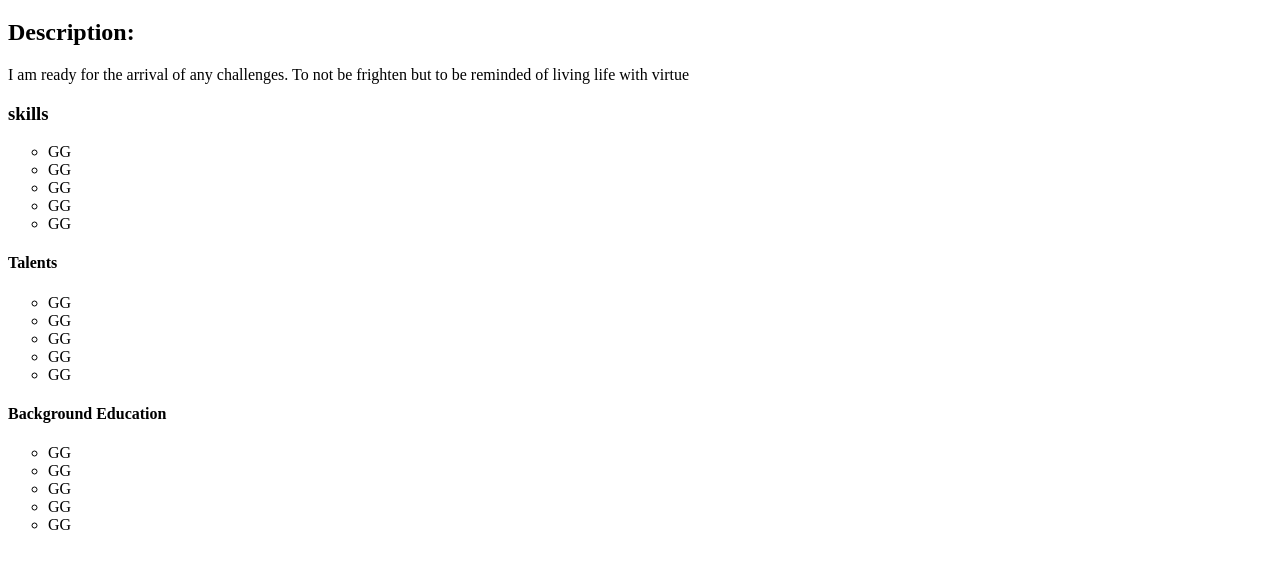
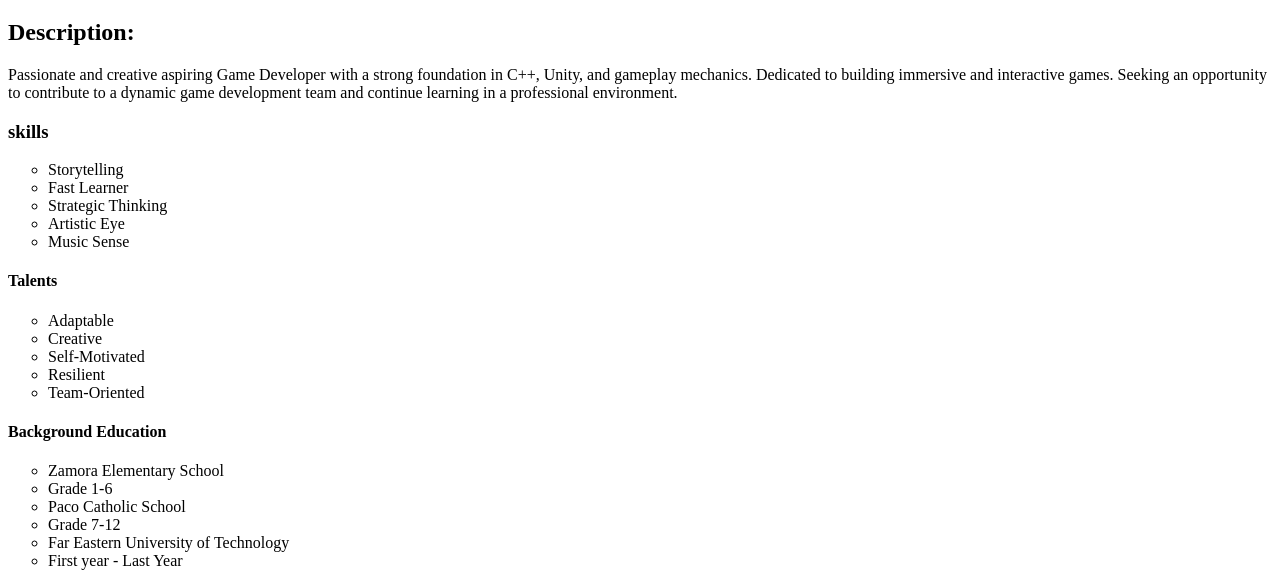
Before and after one commit to Revieth/Revieth.github.io, a plain HTML site: page Activity/Formative 2 Resume.html in a window 1280 px wide. Shown: the part 231-817 px from the top of the page. Drawn offline with Linux system fonts and the light colour scheme.

Commit message:
Update Formative 2 Resume.html

```diff
--- a/Activity/Formative 2 Resume.html
+++ b/Activity/Formative 2 Resume.html
@@ -12,36 +12,37 @@
    <div class="description">
     <h1> Rhimson Anthony Ong</h1>
     <h2>Description:</h2>
-    <p> I am ready for the arrival of any challenges. To not be frighten but to be reminded of living life with virtue</p>
+    <p> Passionate and creative aspiring Game Developer with a strong foundation in C++, Unity, and gameplay mechanics. Dedicated to building immersive and interactive games. Seeking an opportunity to contribute to a dynamic game development team and continue learning in a professional environment.</p>
     <div>
     <div class="skills">
         <h3>skills</h3>
         <ul type = "circle">
-            <li>GG</li>
-            <li>GG</li>
-            <li>GG</li>
-            <li>GG</li>
-            <li>GG</li>
+            <li>Storytelling</li>
+            <li>Fast Learner</li>
+            <li>Strategic Thinking</li>
+            <li>Artistic Eye</li>
+            <li>Music Sense</li>
         </ul>
     </div>
     <div class="talents">
         <h4>Talents</h4>
         <ul type = "circle">
-            <li>GG </li>
-            <li>GG</li>
-            <li>GG</li>
-            <li>GG</li>
-            <li>GG</li>
+            <li>Adaptable</li>
+            <li>Creative</li>
+            <li>Self-Motivated</li>
+            <li>Resilient</li>
+            <li>Team-Oriented</li>
         </ul>
     </div>
     <div class="education">
         <h4>Background Education</h4>
         <ul type = "circle">
-            <li>GG </li>
-            <li>GG</li>
-            <li>GG</li>
-            <li>GG</li>
-            <li>GG</li>
+            <li>Zamora Elementary School </li>
+            <li>Grade 1-6</li>
+            <li>Paco Catholic School</li>
+            <li>Grade 7-12</li>
+            <li>Far Eastern University of Technology</li>
+            <li>First year - Last Year</li>
         </ul>
     </div>
    </div>
```
